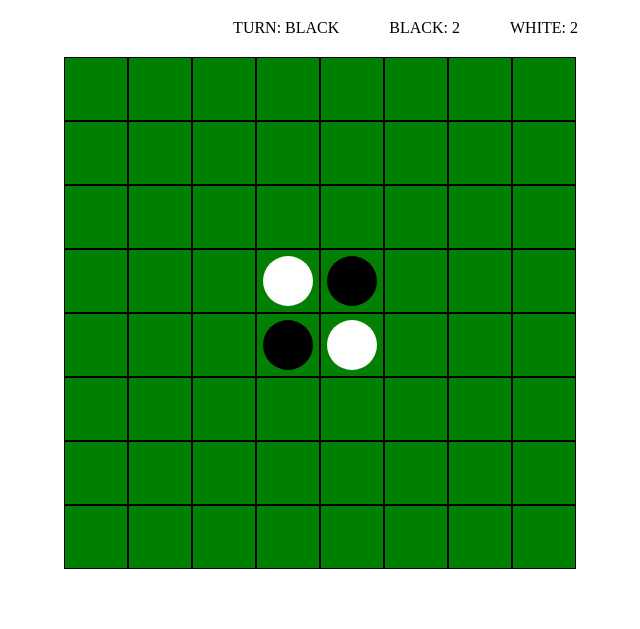
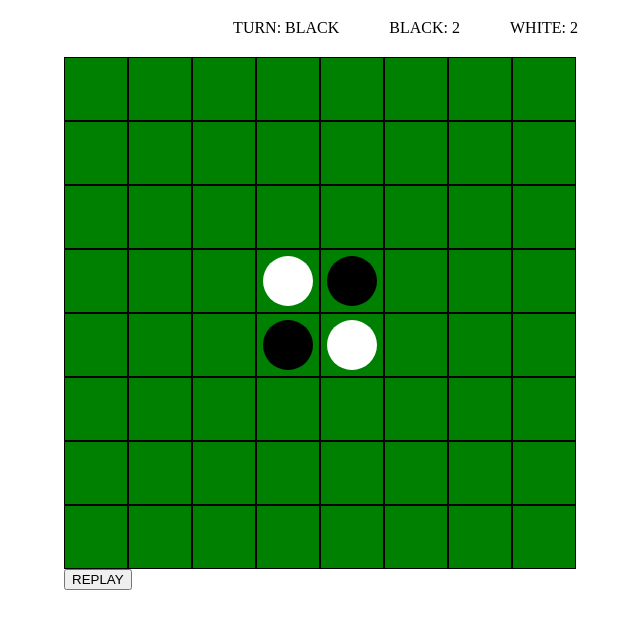
Before and after one commit to mymy209/Othello2, a plain HTML site: page index.html in a window 1280 px wide. Shown: the part 81-710 px from the top of the page, without its empty margins (294-934 px from the left). Drawn offline with Linux system fonts and the light colour scheme.

Commit message:
working game

```diff
--- a/index.html
+++ b/index.html
@@ -17,5 +17,6 @@
       <div>WHITE: <span id='whiteCount'></span></div>
     </aside>
     <div id='mother'></div>
+    <button id='replay'>REPLAY</button>
   </body>
 </html>
```
